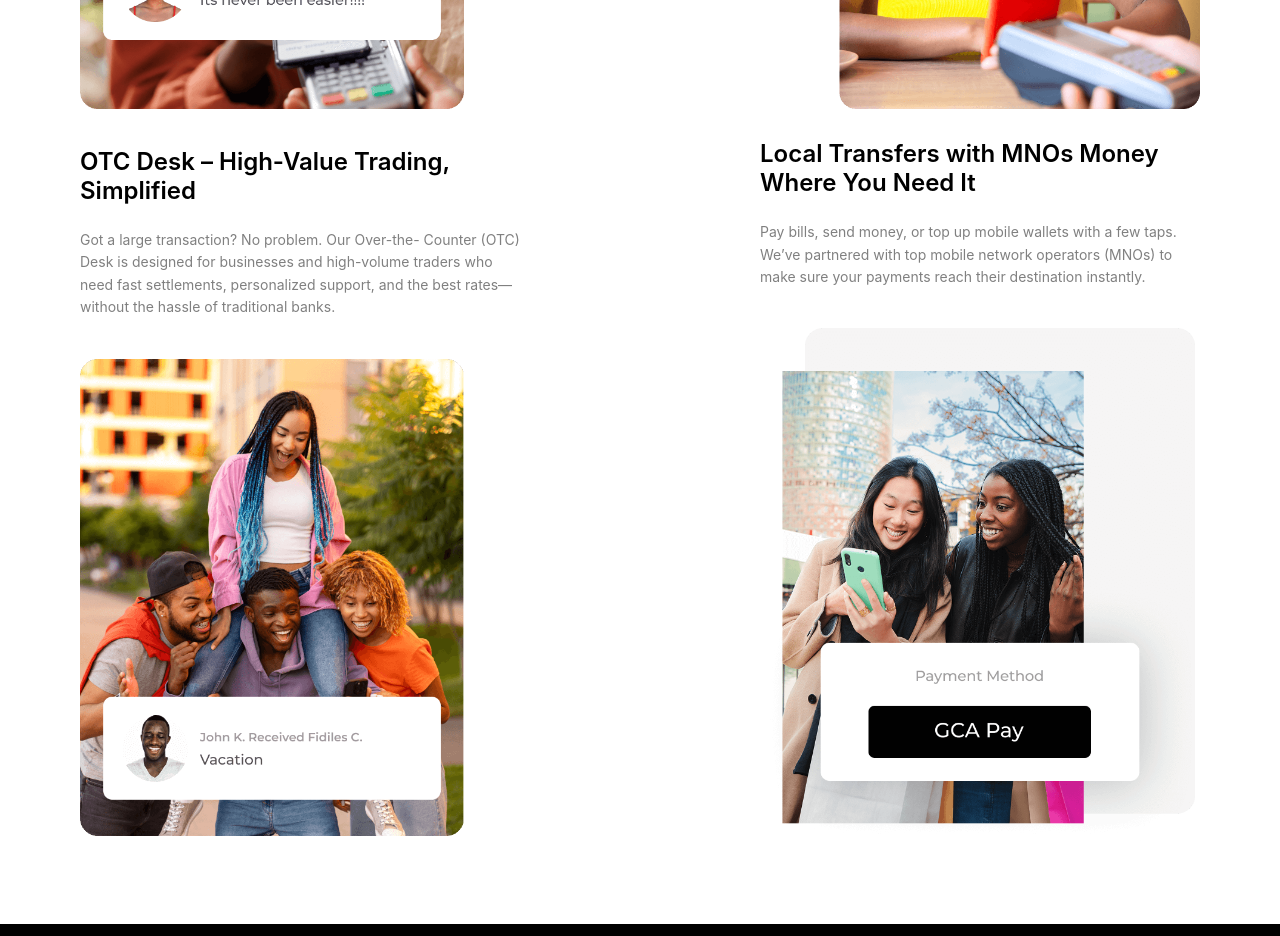
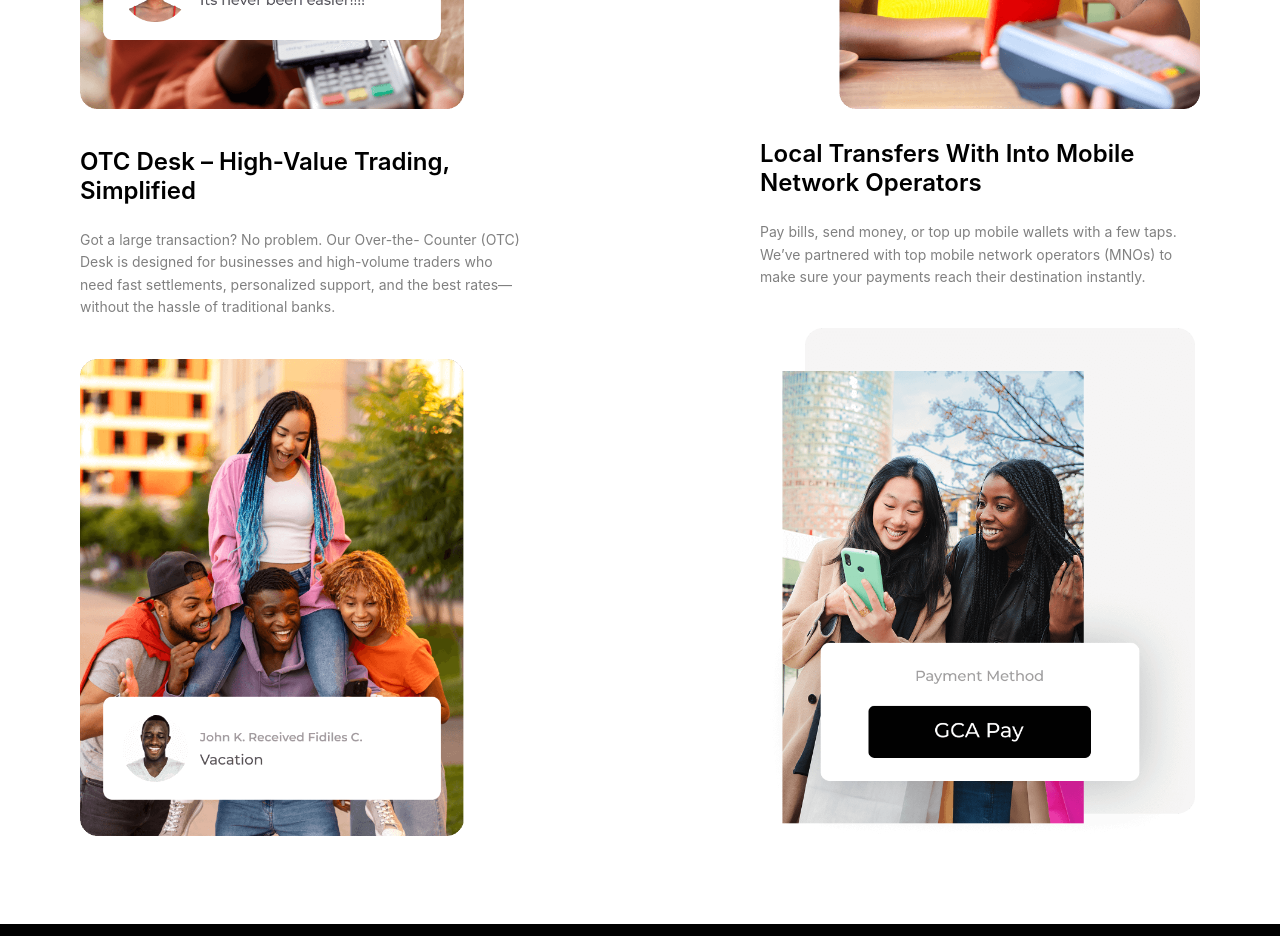
Before and after one commit to dking1234/golden-caven, a React (Create React App) app: page / in a window 1280 px wide. Shown: the part 2620-3556 px from the top of the page. Built offline with nearby package versions, Linux system fonts and the light colour scheme.

Commit message:
updated build

```diff
--- a/src/Components/ServiceDisplay/ServiceDisplay.js
+++ b/src/Components/ServiceDisplay/ServiceDisplay.js
@@ -38,7 +38,7 @@ function ServiceDisplay() {
                                     <img src={Local} alt="gca" className='service-image-size-3'/>
                 </div>
                 <div className='service-display'>
-                <span className='service-display-title'>Local Transfers with MNOs Money Where You Need It</span>
+                <span className='service-display-title'>Local Transfers With Into Mobile Network Operators</span>
                 <p className='service-display-paragraphy'>Pay bills, send money, or top up mobile wallets
                                     with a few taps. We’ve partnered with top mobile
                                     network operators (MNOs) to make sure your
```
Also changed, not shown: 11 other files (tests, documents, lock files or other folders).
